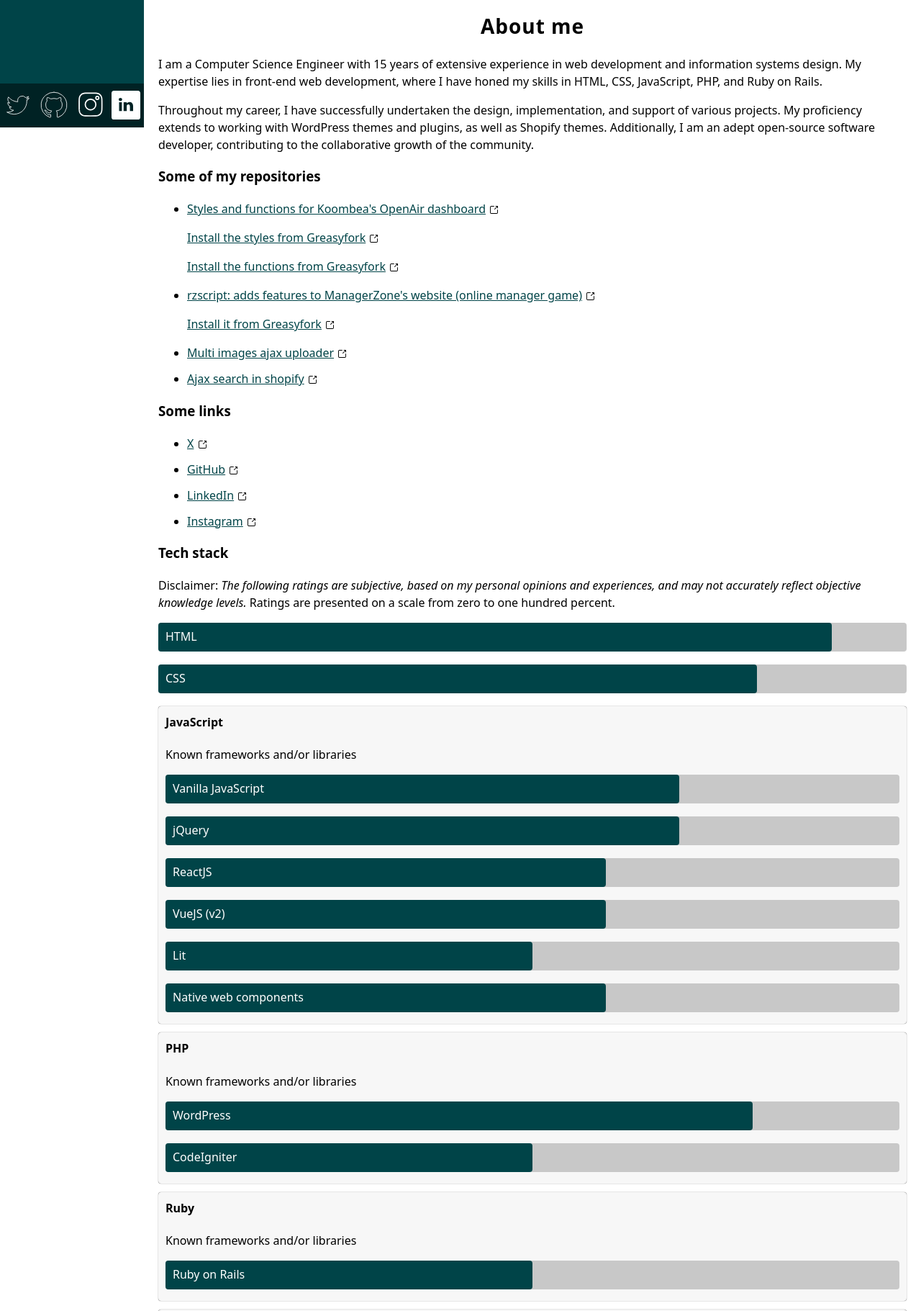
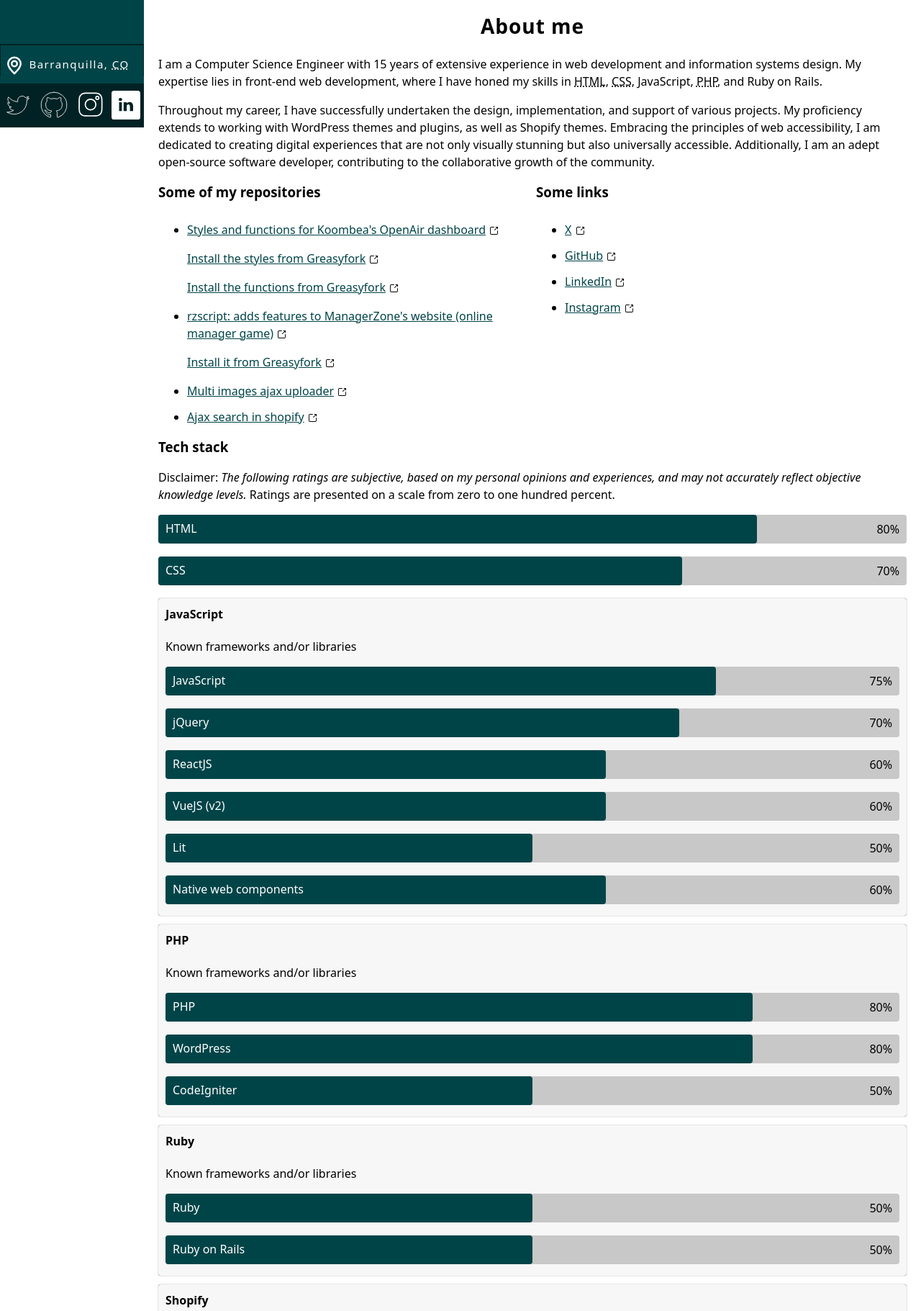
Before and after one commit to rhonaldomaster/portfolio, a plain HTML site: page index.html in a window 1280 px wide. Shown: the part 623-2444 px from the top of the page at 72% size. Drawn offline with Linux system fonts and the light colour scheme.

Commit message:
Session 7

```diff
--- a/assets/scripts/index.js
+++ b/assets/scripts/index.js
@@ -25,7 +25,7 @@ function showActiveMenuLink() {
   });
 }
 
-function toggleSidebar(button) {
+function toggleSidebar(button = null) {
   const sidebar = document.querySelector('.js-aside');
   const sidebarNavigation = document.querySelector('.js-sidebar-navigation');
 
@@ -53,7 +53,7 @@ function addSidebarObserver() {
   const observerOptions = {
     root: null,
     rootMargin: '0px',
-    threshold: 0.1
+    threshold: 0.15
   };
   const observer = new IntersectionObserver(handleIntersection, observerOptions);
 
@@ -71,16 +71,19 @@ function handleIntersection(entries) {
   });
 }
 
-function updateActiveLink(currentSectionId) {
+function updateActiveLink(currentSectionId = '') {
   const activeClassName = 'sidebar__navigation-menu-link--active';
   const sidebarLinks = document.querySelectorAll('.js-sidebar-navigation-menu-link');
 
   sidebarLinks.forEach(link => {
     link.classList.remove(activeClassName);
-    if (link.getAttribute('href') === `#${currentSectionId}`) {
+    link.setAttribute('aria-current', false);
+
+    const isHeroLink = link.getAttribute('href') === './' && currentSectionId === 'hero';
+
+    if (link.getAttribute('href') === `#${currentSectionId}` || isHeroLink) {
       link.classList.add(activeClassName);
-    } else if (link.getAttribute('href') === './' && currentSectionId === 'hero') {
-      link.classList.add(activeClassName);
+      link.setAttribute('aria-current', 'page');
     }
   });
 }
--- a/assets/styles/index.css
+++ b/assets/styles/index.css
@@ -33,6 +33,10 @@ a {
 
 li + li {
   margin-top: 1.2rem;
+}
+
+abbr {
+  cursor: help;
 }
 
 .sr-only {
@@ -239,6 +243,22 @@ li + li {
   background-color: var(--color-primary-darker);
 }
 
+.sidebar__current-location {
+  box-shadow: inset 0 0.1rem 0 0.1rem var(--color-primary-darker);
+  color: var(--color-light);
+  line-height: 1;
+  font-size: 1.5rem;
+  font-style: normal;
+  letter-spacing: 0.15rem;
+  margin: auto 0 1rem;
+  padding: 1.5rem 0.5rem 0;
+}
+
+.sidebar__current-location-icon {
+  filter: invert(1);
+  vertical-align: middle;
+}
+
 .sidebar__links-navigation {
   width: 100%;
 }
@@ -330,6 +350,7 @@ li + li {
   position: absolute;
   left: 1rem;
   top: 1rem;
+  z-index: 1;
 }
 
 .rating-progress[value] {
@@ -339,6 +360,7 @@ li + li {
   border: none;
   border-radius: 0.4rem;
   height: 4rem;
+  position: relative;
   width: 100%;
 }
 
@@ -355,6 +377,13 @@ li + li {
 .rating-progress[value]::-moz-progress-bar {
   background: var(--color-primary);
   border-radius: 0.4rem;
+}
+
+.rating-progress[value]::after {
+  content: attr(value) "%";
+  position: absolute;
+  right: 1rem;
+  top: 0.8rem;
 }
 
 .about__stack-list li + li {
@@ -551,10 +580,6 @@ li + li {
     justify-content: center;
   }
 
-  .sidebar__links-navigation {
-    margin-top: auto;
-  }
-
   .main {
     margin-left: 20rem;
   }
@@ -575,6 +600,34 @@ li + li {
     scroll-margin-top: unset;
   }
 
+  .about__links {
+    display: grid;
+    grid-column-gap: 10px;
+    grid-row-gap: 10px;
+    grid-template-columns: repeat(2, 1fr);
+    grid-template-rows: repeat(1, 1fr);
+  }
+
+  .about__subtitle {
+    margin: 0;
+  }
+
+  .about__links *:nth-child(1) {
+    grid-area: 1 / 1 / 2 / 2;
+  }
+
+  .about__links *:nth-child(2) {
+    grid-area: 2 / 1 / 3 / 2;
+  }
+
+  .about__links *:nth-child(3) {
+    grid-area: 1 / 2 / 2 / 3;
+  }
+
+  .about__links *:nth-child(4) {
+    grid-area: 2 / 2 / 3 / 3;
+  }
+
   .main-footer {
     margin-left: 20rem;
   }
--- a/index.html
+++ b/index.html
@@ -41,8 +41,8 @@
 </head>
 
 <body>
+  <h1 class="sr-only">Rhonalf's portfolio content</h1>
   <a href="#main" class="sr-only">Skip to main content</a>
-  <h1 class="sr-only">Rhonalf's portfolio content</h1>
 
   <aside class="sidebar js-aside" aria-labelledby="sidebar-title">
     <h2 id="sidebar-title" class="sr-only">Menu</h2>
@@ -77,6 +77,7 @@
             <a
               href="./"
               class="js-sidebar-navigation-menu-link sidebar__navigation-menu-link sidebar__navigation-menu-link--active"
+              aria-current="page"
             >Home</a>
           </li>
           <li>
@@ -105,6 +106,11 @@
           </li>
         </ul>
       </nav>
+      <address class="sidebar__current-location">
+        <img class="sidebar__current-location-icon" src="./assets/images/location-pin.svg" alt="" height="30" width="30" loading="lazy">
+        <span class="sr-only">Rhonalf is located in&nbsp;</span>
+        Barranquilla, <abbr title="Colombia">CO</abbr>
+      </address>
       <nav class="sidebar__links-navigation" aria-labelledby="navigation-social-title">
         <h3 id="navigation-social-title" class="sr-only">Social networks and other sites</h3>
         <ul class="sidebar__links unstyled-list" role="list">
@@ -166,8 +172,9 @@
 
     <section id="about" class="about">
       <h2 class="section-title">About me</h2>
-      <p class="about__text">I am a Computer Science Engineer with <span class="js-experience-years">15</span> years of extensive experience in web development and information systems design. My expertise lies in front-end web development, where I have honed my skills in HTML, CSS, JavaScript, PHP, and Ruby on Rails.</p>
-      <p class="about__text">Throughout my career, I have successfully undertaken the design, implementation, and support of various projects. My proficiency extends to working with WordPress themes and plugins, as well as Shopify themes. Additionally, I am an adept open-source software developer, contributing to the collaborative growth of the community.</p>
+      <p class="about__text">I am a Computer Science Engineer with <span class="js-experience-years">15</span> years of extensive experience in web development and information systems design. My expertise lies in front-end web development, where I have honed my skills in <abbr title="HyperText Markup Language">HTML</abbr>, <abbr title="Cascading Style Sheets">CSS</abbr>, JavaScript, <abbr title="PHP: Hypertext Preprocessor">PHP</abbr>, and Ruby on Rails.</p>
+      <p class="about__text">Throughout my career, I have successfully undertaken the design, implementation, and support of various projects. My proficiency extends to working with WordPress themes and plugins, as well as Shopify themes. Embracing the principles of web accessibility, I am dedicated to creating digital experiences that are not only visually stunning but also universally accessible. Additionally, I am an adept open-source software developer, contributing to the collaborative growth of the community.</p>
+      <div class="about__links">
         <h3 class="about__subtitle">Some of my repositories</h3>
         <ul role="list">
           <li>
@@ -220,6 +227,7 @@
             <img class="external-link-indicator" src="./assets/images/external-link.svg" alt="" height="15" width="15" loading="lazy">
           </li>
         </ul>
+
         <h3 class="about__subtitle">Some links</h3>
         <ul role="list">
           <li>
@@ -259,6 +267,7 @@
             <img class="external-link-indicator" src="./assets/images/external-link.svg" alt="" height="15" width="15" loading="lazy">
           </li>
         </ul>
+      </div>
       <h3 class="about__subtitle">Tech stack</h3>
       <p class="about__text">
         Disclaimer:
@@ -268,19 +277,19 @@
       <ul class="unstyled-list about__stack-list" role="list">
         <li class="about__stack">
           <label class="about__stack-label" for="html-progress">HTML</label>
-          <progress class="rating-progress" id="html-progress" max="100" value="90">90%</progress>
+          <progress class="rating-progress" id="html-progress" max="100" value="80">80%</progress>
         </li>
         <li class="about__stack">
           <label class="about__stack-label" for="css-progress">CSS</label>
-          <progress class="rating-progress" id="css-progress" max="100" value="80">80%</progress>
+          <progress class="rating-progress" id="css-progress" max="100" value="70">70%</progress>
         </li>
-        <li class="about__stack-tech">
-          <h4 class="about__stack-tech-title">JavaScript</h4>
+        <li class="about__stack-tech" aria-labelledby="js-tech-stack">
+          <h4 id="js-tech-stack" class="about__stack-tech-title">JavaScript</h4>
           <p class="about__text">Known frameworks and/or libraries</p>
           <ul class="unstyled-list" role="list">
             <li class="about__stack">
-              <label class="about__stack-label" for="vanilla-progress">Vanilla JavaScript</label>
-              <progress class="rating-progress" id="vanilla-progress" max="100" value="70">70%</progress>
+              <label class="about__stack-label" for="vanilla-progress">JavaScript</label>
+              <progress class="rating-progress" id="vanilla-progress" max="100" value="75">75%</progress>
             </li>
             <li class="about__stack">
               <label class="about__stack-label" for="jquery-progress">jQuery</label>
@@ -304,10 +313,14 @@
             </li>
           </ul>
         </li>
-        <li class="about__stack-tech">
-          <h4 class="about__stack-tech-title">PHP</h4>
+        <li class="about__stack-tech" aria-labelledby="php-tech-stack">
+          <h4 id="php-tech-stack" class="about__stack-tech-title">PHP</h4>
           <p class="about__text">Known frameworks and/or libraries</p>
           <ul class="unstyled-list" role="list">
+            <li class="about__stack">
+              <label class="about__stack-label" for="wordpress-progress">PHP</label>
+              <progress class="rating-progress" id="wordpress-progress" max="100" value="80">80%</progress>
+            </li>
             <li class="about__stack">
               <label class="about__stack-label" for="wordpress-progress">WordPress</label>
               <progress class="rating-progress" id="wordpress-progress" max="100" value="80">80%</progress>
@@ -318,18 +331,22 @@
             </li>
           </ul>
         </li>
-        <li class="about__stack-tech">
-          <h4 class="about__stack-tech-title">Ruby</h4>
+        <li class="about__stack-tech" aria-labelledby="ruby-tech-stack">
+          <h4 id="ruby-tech-stack" class="about__stack-tech-title">Ruby</h4>
           <p class="about__text">Known frameworks and/or libraries</p>
           <ul class="unstyled-list" role="list">
+            <li class="about__stack">
+              <label class="about__stack-label" for="ruby-on-rails-progress">Ruby</label>
+              <progress class="rating-progress" id="ruby-on-rails-progress" max="100" value="50">40%</progress>
+            </li>
             <li class="about__stack">
               <label class="about__stack-label" for="ruby-on-rails-progress">Ruby on Rails</label>
               <progress class="rating-progress" id="ruby-on-rails-progress" max="100" value="50">50%</progress>
             </li>
           </ul>
         </li>
-        <li class="about__stack-tech">
-          <h4 class="about__stack-tech-title">Shopify</h4>
+        <li class="about__stack-tech" aria-labelledby="shopify-tech-stack">
+          <h4 id="shopify-tech-stack" class="about__stack-tech-title">Shopify</h4>
           <p class="about__text">Known APIs</p>
           <ul class="unstyled-list" role="list">
             <li class="about__stack">
@@ -354,21 +371,17 @@
             </li>
           </ul>
         </li>
-        <li class="about__stack-tech">
-          <h4 class="about__stack-tech-title">Databases</h4>
+        <li class="about__stack-tech" aria-labelledby="dtabases-tech-stack">
+          <h4 id="dtabases-tech-stack" class="about__stack-tech-title">Databases</h4>
           <p class="about__text">Known databases</p>
           <ul class="unstyled-list" role="list">
             <li class="about__stack">
-              <label class="about__stack-label" for="mysql-progress">MySQL</label>
-              <progress class="rating-progress" id="mysql-progress" max="100" value="70">70%</progress>
-            </li>
-            <li class="about__stack">
-              <label class="about__stack-label" for="mariadb-progress">MariaDB</label>
-              <progress class="rating-progress" id="mariadb-progress" max="100" value="70">70%</progress>
+              <label class="about__stack-label" for="mysql-progress">MySQL / MariaDB</label>
+              <progress class="rating-progress" id="mysql-progress" max="100" value="50">50%</progress>
             </li>
             <li class="about__stack">
               <label class="about__stack-label" for="postgresql-progress">PostgreSQL</label>
-              <progress class="rating-progress" id="postgresql-progress" max="100" value="50">50%</progress>
+              <progress class="rating-progress" id="postgresql-progress" max="100" value="30">30%</progress>
             </li>
           </ul>
         </li>
@@ -827,7 +840,7 @@
       <h2 class="section-title">Education</h2>
       <h3>Bachelor's degree</h3>
       <ul>
-        <li><strong>Systems engineer</strong>: Universidad del Norte, 2009. Barranquilla, CO.</li>
+        <li><strong>Systems engineer</strong>: Universidad del Norte, 2009. Barranquilla, <abbr title="Colombia">CO</abbr>.</li>
       </ul>
       <h3>Languages</h3>
       <ul>
@@ -843,7 +856,10 @@
 
   <footer class="main-footer">
     <h2 class="main-footer__title">Contact me</h2>
-    <p><img class="main-footer__location" src="./assets/images/location-pin.svg" alt="" height="40" width="40" loading="lazy"> Barranquilla, CO</p>
+    <p>
+      <img class="main-footer__location" src="./assets/images/location-pin.svg" alt="" height="40" width="40" loading="lazy">
+      Barranquilla, <abbr title="Colombia">CO</abbr>
+    </p>
     <ul class="unstyled-list main-footer__links" role="list">
       <li>
         <a
```
Lines whose indentation alone changed are shown as unchanged.
